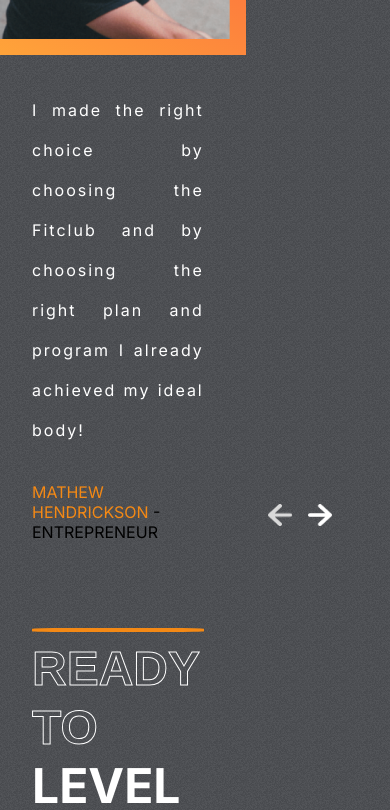
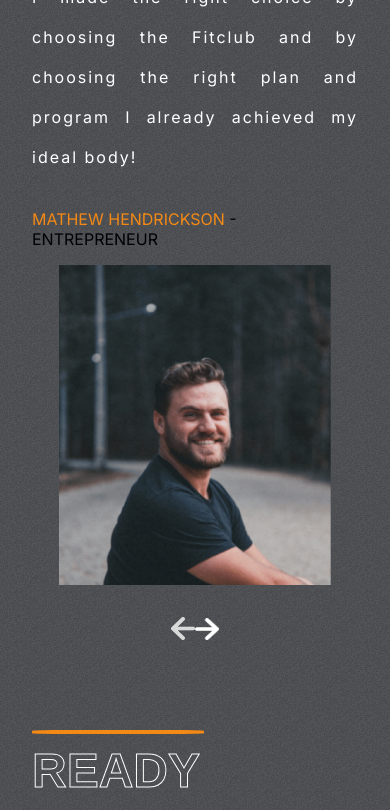
Before and after one commit to yonatanski/FitClub-Web, a React (Create React App) app: page / in a window 390 px wide. Shown: the part 5669-6479 px from the top of the page. Built offline with nearby package versions, Linux system fonts and the light colour scheme.

Commit message:
responsiveness done on testimonials component

```diff
--- a/src/components/Testimonials/Testimonial.css
+++ b/src/components/Testimonials/Testimonial.css
@@ -1,41 +1,41 @@
-.testimonials{
+.testimonials {
   display: flex;
   gap: 1rem;
-   padding:0 2rem;
+  padding: 0 2rem;
 }
-.testimonials__left{
+.testimonials__left {
   display: flex;
   flex: 1 1;
   gap: 2rem;
   flex-direction: column;
   text-transform: uppercase;
 }
-.testimonials__left>:nth-child(1){
+.testimonials__left > :nth-child(1) {
   color: var(--orange);
   font-weight: bold;
 }
-.testimonials__left>:nth-child(2){
+.testimonials__left > :nth-child(2) {
   font-weight: bold;
   font-size: 3rem;
 }
-.testimonials__left>:nth-child(3){
+.testimonials__left > :nth-child(3) {
   font-weight: bold;
   font-size: 3rem;
   color: #fff;
 }
 
-.testimonials__left>:nth-child(4){
+.testimonials__left > :nth-child(4) {
   text-transform: none;
   text-align: justify;
   letter-spacing: 2px;
   line-height: 40px;
   color: #fff;
 }
-.testimonials__right{
+.testimonials__right {
   flex: 1;
   position: relative;
 }
-.testimonials__right>img{
+.testimonials__right > img {
   position: absolute;
   width: 17rem;
   height: 20rem;
@@ -43,32 +43,68 @@
   right: 8rem;
   top: 2rem;
 }
-.testimonials__right>:nth-child(1){
+.testimonials__right > :nth-child(1) {
   position: absolute;
   width: 17rem;
   height: 20rem;
-    border :2px solid orange;
+  border: 2px solid orange;
   background-color: transparent;
   right: 9rem;
   top: 0.9rem;
 }
-.testimonials__right>:nth-child(2){
+.testimonials__right > :nth-child(2) {
   position: absolute;
   width: 17rem;
   height: 19rem;
   right: 7rem;
-    top:4rem;
+  top: 4rem;
   background: var(--planCard);
-
 }
-.testimonials__right__arrows{
+.testimonials__right__arrows {
   display: flex;
   gap: 1rem;
   position: absolute;
   bottom: 1rem;
   left: 3rem;
 }
-.testimonials__right__arrows>img{
+.testimonials__right__arrows > img {
   width: 1.5rem;
   cursor: pointer;
 }
+@media screen and (max-width: 768px) {
+  .testimonials {
+    flex-direction: column;
+  }
+
+  .testimonials__left > :nth-child(1),
+  .testimonials__left > :nth-child(2) {
+    font-size: xx-large;
+  }
+
+  .testimonials__right {
+    display: flex;
+    flex-direction: column;
+    align-items: center;
+    justify-content: center;
+    gap: 2rem;
+  }
+
+  .testimonials__right>div {
+    position: relative;
+    display: none;
+  }
+  .testimonials__right>img{
+    position: relative;
+    top: 0;
+    right: 0;
+    align-self: center;
+  }
+
+
+}
+
+.testimonials__right>:last-child{
+    display: block;
+    bottom: 0;
+    left: 0;
+}
```
Lines whose indentation alone changed are shown as unchanged.
